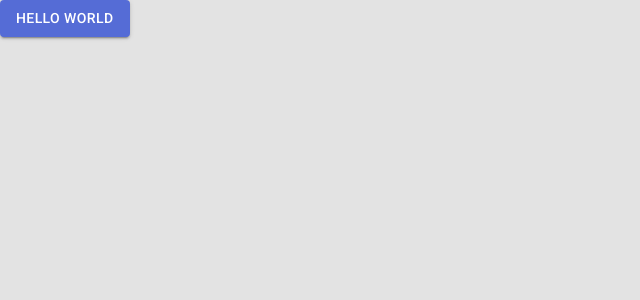
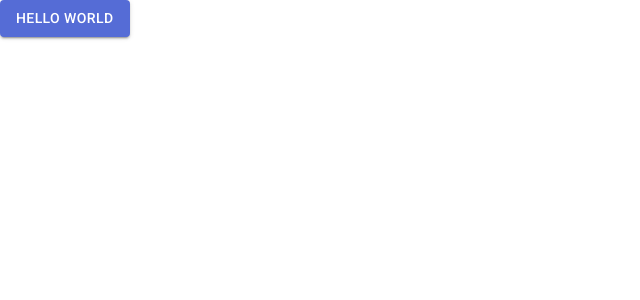
Before and after one commit to robinwakeman/under-the-weather, a Next.js app: page / in a window 1280 px wide. Shown: the top 300 px of the page, without its empty margins (0-640 px from the left). Built offline with nearby package versions, Linux system fonts and the light colour scheme.

Commit message:
add floating action button, paper, and other formatting to dashboard

```diff
--- a/components/AppBar.js
+++ b/components/AppBar.js
@@ -63,7 +63,7 @@ export default function MenuAppBar(props) {
             Under The Weather
           </Typography>
           <Button variant="contained" color="secondary">
-            New Rating
+            New Entry
           </Button>
           <div>
             <IconButton
--- a/components/Page.js
+++ b/components/Page.js
@@ -7,7 +7,7 @@ export default function Page(props) {
   return (
     <React.Fragment>
       <AppBar/>
-      <Box mt={12}>
+      <Box mt={10} mb={10}>
       <Container>
         {props.children}
       </Container>
--- a/theme.js
+++ b/theme.js
@@ -14,7 +14,7 @@ const theme = createMuiTheme({
       main: red.A400,
     },
     background:{
-      default: '#e3e3e3',
+      default: '#fff',
       white: '#ffffff,'
     },
   },
@@ -23,6 +23,15 @@ const theme = createMuiTheme({
       fontSize: 14,
     },
   },
+  overrides: {
+    MuiFab: {
+      root: {
+        position: 'fixed',
+        bottom: '4rem',
+        right: '20%'
+      }
+    }
+  }
 });
 
 export default theme;
```
Also changed, not shown: pages/app/dashboard.js (+19 -3 lines).
